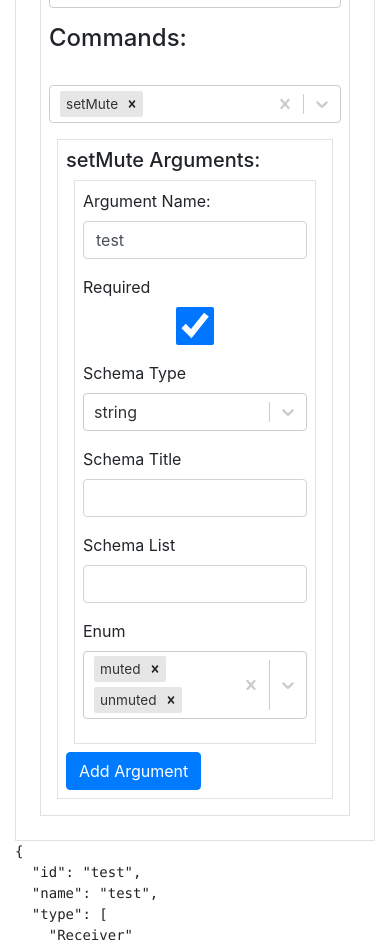
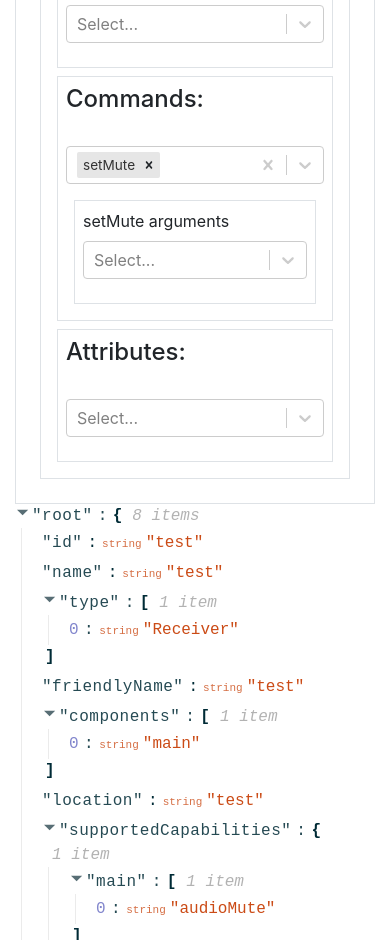
Before and after one commit to megarocks/formio-for-iot, a React (Create React App) app in the folder frontend/: page / in a window 390 px wide. Shown: the part 1060-2000 px from the top of the page. Built offline with nearby package versions, Linux system fonts and the light colour scheme.

Commit message:
everything can be created

```diff
--- a/frontend/package.json
+++ b/frontend/package.json
@@ -12,6 +12,7 @@
     "prettier": "^1.19.1",
     "react": "^16.13.1",
     "react-dom": "^16.13.1",
+    "react-json-view": "^1.19.1",
     "react-scripts": "3.4.0",
     "react-select": "^3.0.8"
   },
--- a/frontend/src/App.js
+++ b/frontend/src/App.js
@@ -1,6 +1,7 @@
 import React, { useState } from 'react'
 import { useFormik } from 'formik'
 import { get } from 'lodash/fp'
+import ReactJson from 'react-json-view'
 
 import SimpleField from './components/SimpleField'
 import SelectField from './components/SelectField'
@@ -31,20 +32,20 @@ function App() {
           name: 'test',
           status: 'test',
           commandNames: ['setMute'],
-          commands: {
-            setMute: {
-              arguments: [
-                {
-                  name: 'test',
-                  required: true,
-                  schema: {
-                    type: 'string',
-                    enum: ['muted', 'unmuted'],
-                  },
-                },
-              ],
-            },
-          },
+          // commands: {
+          //   setMute: {
+          //     arguments: [
+          //       {
+          //         name: 'test',
+          //         required: true,
+          //         schema: {
+          //           type: 'string',
+          //           enum: ['muted', 'unmuted'],
+          //         },
+          //       },
+          //     ],
+          //   },
+          // },
         },
       },
     },
@@ -52,6 +53,12 @@ function App() {
       console.log(values)
     },
   })
+
+  const schemaTypeOptions = [
+    { label: 'string', value: 'string' },
+    { label: 'integer', value: 'integer' },
+    { label: 'object', value: 'object' },
+  ]
 
   const [typeOptions, setTypeOptions] = useState([
     { label: 'Receiver', value: 'Receiver' },
@@ -72,11 +79,20 @@ function App() {
     { label: 'zone2', value: 'zone2' },
   ])
 
-  //
   const [commandsOptions, setCommandsOptions] = useState([
     { label: 'setMute', value: 'setMute' },
     { label: 'mute', value: 'setMute' },
     { label: 'unmute', value: 'unmute' },
+    { label: 'setInputSource', value: 'setInputSource' },
+    { label: 'getInputSource', value: 'getInputSource' },
+    { label: 'setVolumedB', value: 'setVolumedB' },
+    { label: 'getVolumedB', value: 'getVolumedB' },
+    { label: 'setVolume', value: 'setVolume' },
+    { label: 'getVolume', value: 'getVolume' },
+    { label: 'volumeUp', value: 'volumeUp' },
+    { label: 'volumeDown', value: 'volumeDown' },
+    { label: 'on', value: 'on' },
+    { label: 'off', value: 'off' },
   ])
 
   const [stringArgumentEnumOptions, setStringArgumentEnumOptions] = useState([
@@ -84,7 +100,10 @@ function App() {
     { label: 'unmuted', value: 'unmuted' },
   ])
 
-  const [listsOptions, setListsOptions] = useState([{ label: 'inputs', value: 'inputs' }])
+  const [listsOptions, setListsOptions] = useState([
+    { label: 'inputs', value: 'inputs' },
+    { label: 'modes', value: 'modes' },
+  ])
 
   const [listItemOptions, setListItemOptions] = useState([
     { label: 'CBL/SAT', value: 'CBL/SAT' },
@@ -105,6 +124,53 @@ function App() {
     { label: 'HDMI 5', value: 'HDMI 5' },
     { label: 'HDMI 6', value: 'HDMI 6' },
     { label: 'HDMI 7', value: 'HDMI 7' },
+
+    { label: 'STEREO', value: 'STEREO' },
+    { label: 'DIRECT', value: 'DIRECT' },
+    { label: 'FILM', value: 'FILM' },
+    { label: 'ACTION', value: 'ACTION' },
+    { label: 'MUSICAL', value: 'MUSICAL' },
+    { label: 'ORCHESTRA', value: 'ORCHESTRA' },
+    { label: 'UNPLUGGED', value: 'UNPLUGGED' },
+    { label: 'STUDIO-MIX', value: 'STUDIO-MIX' },
+    { label: 'TV LOGIC', value: 'TV LOGIC' },
+    { label: 'ALL CH STEREO', value: 'ALL CH STEREO' },
+    { label: 'THEATER', value: 'THEATER' },
+    { label: 'ENHANCED', value: 'ENHANCED' },
+    { label: 'MONO', value: 'MONO' },
+    { label: 'PURE AUDIO', value: 'PURE AUDIO' },
+    { label: 'FULL MONO', value: 'FULL MONO' },
+    { label: 'Multi Zone Music', value: 'Multi Zone Music' },
+    { label: 'Straight Decode', value: 'Straight Decode' },
+    { label: 'DOLBY ATMOS', value: 'DOLBY ATMOS' },
+    { label: 'PLII Music', value: 'PLII Music' },
+    { label: 'DTS:X/Neural:X', value: 'DTS:X/Neural:X' },
+    { label: 'Neo:6 Music', value: 'Neo:6 Music' },
+    { label: 'PLII Game', value: 'PLII Game' },
+    { label: 'Auto Surround', value: 'Auto Surround' },
+  ])
+
+  const [attributeOptions, setAttributeOptions] = useState([
+    { label: 'switch', value: 'switch' },
+    { label: 'mute', value: 'mute' },
+    { label: 'inputSource', value: 'inputSource' },
+    { label: 'volume', value: 'volume' },
+    { label: 'volumedB', value: 'volumedB' },
+    { label: 'surroundMode', value: 'surroundMode' },
+  ])
+
+  const [propertiesOptions, setPropertiesOptions] = useState([
+    { label: 'value', value: 'value' },
+    { label: 'unit', value: 'unit' },
+    { label: 'supported', value: 'supported' },
+  ])
+
+  const [stringPropertyEnumOptions, setStringPropertyEnumOptions] = useState([
+    { label: 'on', value: 'on' },
+    { label: 'off', value: 'off' },
+    { label: 'muted', value: 'muted' },
+    { label: 'unmuted', value: 'unmuted' },
+    { label: '%', value: '%' },
   ])
 
   const onCreateNewType = created => {
@@ -135,9 +201,23 @@ function App() {
     setListItemOptions([...listItemOptions, { label: created, value: created }])
   }
 
+  const onCreateNewAttribute = created => {
+    setAttributeOptions([...attributeOptions, { label: created, value: created }])
+  }
+
+  const onCreateNewProperty = created => {
+    setPropertiesOptions([...propertiesOptions, { label: created, value: created }])
+  }
+
+  const componentNames = get('components', formik.values) || []
+
+  const supportedCapabilities = Object.entries(formik.values.supportedCapabilities || {})
+
   return (
     <DeviceDefinitionContext.Provider value={{ formik }}>
-      <div className='App container'>
+      <div className='App container-fluid'>
+        <div className='row'>
+          <div className='col-sm'>
             <form onSubmit={formik.handleSubmit}>
               <SimpleField fieldName='id' label='Device Definition ID' />
               <SimpleField fieldName='name' label='Device Definition Name' />
@@ -149,49 +229,51 @@ function App() {
                 label='Components'
                 onCreateOption={onCreateNewComponent}
               />
-          {(get('values.components', formik) || []).map(component => (
+              {componentNames.map(componentName => (
                 <SelectField
-              fieldName={`supportedCapabilities.${component}`}
+                  fieldName={`supportedCapabilities.${componentName}`}
                   options={capabilityOptions}
-              label={`${component} capabilities`}
+                  label={`${componentName} capabilities`}
                   onCreateOption={onCreateNewCapability}
                 />
               ))}
 
-          {Object.entries(formik.values.supportedCapabilities || {}).map(([component, capabilities]) => (
+              {supportedCapabilities.map(([componentName, capabilities]) => (
                 <div className='border p-3'>
-              {capabilities.map(capability => {
-                const fieldNamePrefix = `${component}.${capability}`
+                  {capabilities.map(capabilityName => {
+                    const capabilityPath = `${componentName}.${capabilityName}`
 
-                const commandNames = get(`values.${fieldNamePrefix}.commandNames`, formik) || []
-                const listsNames = get(`values.${fieldNamePrefix}.listsNames`, formik) || []
+                    const attributeNames = get(`${capabilityPath}.attributeNames`, formik.values) || []
+                    const commandNames = get(`${capabilityPath}.commandNames`, formik.values) || []
+                    const listsNames = get(`${capabilityPath}.listsNames`, formik.values) || []
 
-                const addNewArgument = command => () => {
-                  const currentArguments = get(`values.${fieldNamePrefix}.commands.${command}.arguments`, formik) || []
-                  formik.setFieldValue(`${fieldNamePrefix}.commands.${command}.arguments`, [...currentArguments, {}])
+                    const addNewArgument = commandName => () => {
+                      const currentArguments =
+                        get(`${capabilityPath}.commands.${commandName}.arguments`, formik.values) || []
+                      formik.setFieldValue(`${capabilityPath}.commands.${commandName}.arguments`, [
+                        ...currentArguments,
+                        {},
+                      ])
                     }
 
                     return (
                       <div className='p-2 m-2 border'>
                         <h3>
-                      {component} component, {capability} capability:
+                          {componentName} component, {capabilityName} capability:
                         </h3>
-                    <SimpleField fieldName={`${fieldNamePrefix}.id`} label={`${component} - ${capability} ID:`} />
-                    <SimpleField
-                      fieldName={`${fieldNamePrefix}.version`}
-                      label={`${component} - ${capability} Version:`}
-                      type='number'
-                    />
-                    <SimpleField fieldName={`${fieldNamePrefix}.name`} label={`${component} - ${capability} Name:`} />
-                    <SimpleField
-                      fieldName={`${fieldNamePrefix}.status`}
-                      label={`${component} - ${capability} Status:`}
-                    />
 
+                        <div className='border p-2 m-2'>
+                          <SimpleField fieldName={`${capabilityPath}.id`} label={`ID:`} />
+                          <SimpleField fieldName={`${capabilityPath}.version`} label={`Version:`} type='number' />
+                          <SimpleField fieldName={`${capabilityPath}.name`} label={`Name:`} />
+                          <SimpleField fieldName={`${capabilityPath}.status`} label={`Status:`} />
+                        </div>
+
+                        <div className='border p-2 m-2'>
                           <h4>Lists:</h4>
                           <SelectField
                             options={listsOptions}
-                      fieldName={`${fieldNamePrefix}.listsNames`}
+                            fieldName={`${capabilityPath}.listsNames`}
                             onCreateOption={onCreateNewList}
                           />
                           {listsNames.map(listName => {
@@ -199,99 +281,98 @@ function App() {
                               <SelectField
                                 label={`${listName} list:`}
                                 options={listItemOptions}
-                          fieldName={`${fieldNamePrefix}.lists.${listName}`}
+                                fieldName={`${capabilityPath}.lists.${listName}`}
                                 onCreateOption={onCreateNewListItem}
                               />
                             )
                           })}
+                        </div>
 
+                        <div className='border p-2 m-2'>
                           <h4>Commands:</h4>
                           <SelectField
                             options={commandsOptions}
-                      fieldName={`${fieldNamePrefix}.commandNames`}
+                            fieldName={`${capabilityPath}.commandNames`}
                             onCreateOption={onCreateNewCommand}
                           />
-                    {commandNames.map(command => {
+                          {commandNames.map(commandName => {
+                            const capabilityCommandPath = `${capabilityPath}.commands.${commandName}`
+                            const commandArguments = get(`${capabilityCommandPath}.arguments`, formik.values) || []
+                            const argumentNames = commandArguments.map(a => a.name)
                             return (
                               <div className='m-2 p-2 border'>
-                          <h5>{command} Arguments:</h5>
-                          {(get(`values.${fieldNamePrefix}.commands.${command}.arguments`, formik) || []).map(
-                            (argument, idx) => {
+                                <SelectField
+                                  options={argumentNames.map(a => ({ label: a, value: a }))}
+                                  fieldName={`${capabilityCommandPath}.argumentNames`}
+                                  label={`${commandName} arguments`}
+                                  onCreateOption={created => {
+                                    formik.setFieldValue(`${capabilityCommandPath}.argumentNames`, [
+                                      ...argumentNames,
+                                      created,
+                                    ])
+                                    formik.setFieldValue(`${capabilityCommandPath}.arguments`, [
+                                      ...commandArguments,
+                                      { name: created },
+                                    ])
+                                  }}
+                                />
+
+                                {commandArguments.map((argument, idx) => {
+                                  const argumentPath = `${capabilityCommandPath}.arguments.${idx}`
+                                  const argumentType = get(`${argumentPath}.schema.type`, formik.values)
                                   return (
                                     <div className='p-2 m-2 border'>
+                                      <h5>Argument {argument.name}</h5>
                                       <SimpleField
-                                    fieldName={`${fieldNamePrefix}.commands.${command}.arguments.${idx}.name`}
-                                    label='Argument Name:'
-                                  />
-                                  <SimpleField
-                                    fieldName={`${fieldNamePrefix}.commands.${command}.arguments.${idx}.required`}
+                                        fieldName={`${argumentPath}.required`}
                                         type='checkbox'
                                         inputProps={{
-                                      checked: get(
-                                        `values.${fieldNamePrefix}.commands.${command}.arguments.${idx}.required`,
-                                        formik,
-                                      ),
+                                          checked: get(`${argumentPath}.required`, formik.values),
                                         }}
                                         label='Required'
                                       />
                                       <SelectField
                                         isMulti={false}
-                                    fieldName={`${fieldNamePrefix}.commands.${command}.arguments.${idx}.schema.type`}
+                                        fieldName={`${argumentPath}.schema.type`}
                                         label='Schema Type'
-                                    options={[
-                                      { label: 'string', value: 'string' },
-                                      { label: 'integer', value: 'integer' },
-                                      { label: 'object', value: 'object' },
-                                    ]}
+                                        options={schemaTypeOptions}
                                       />
-                                  <SimpleField
-                                    fieldName={`${fieldNamePrefix}.commands.${command}.arguments.${idx}.schema.title`}
-                                    label='Schema Title'
-                                  />
-                                  <SimpleField
-                                    fieldName={`${fieldNamePrefix}.commands.${command}.arguments.${idx}.schema.list`}
-                                    label='Schema List'
-                                  />
-                                  {(get(
-                                    `values.${fieldNamePrefix}.commands.${command}.arguments.${idx}.schema.type`,
-                                    formik,
-                                  ) === 'integer' && (
+                                      <SimpleField fieldName={`${argumentPath}.schema.title`} label='Schema Title' />
+                                      {(argumentType === 'integer' && (
                                         <>
                                           <SimpleField
-                                        fieldName={`${fieldNamePrefix}.commands.${command}.arguments.${idx}.schema.minimum`}
+                                            fieldName={`${argumentPath}.schema.minimum`}
                                             label='Minimum'
                                             type='number'
                                           />
                                           <SimpleField
-                                        fieldName={`${fieldNamePrefix}.commands.${command}.arguments.${idx}.schema.maximum`}
+                                            fieldName={`${argumentPath}.schema.maximum`}
                                             label='Maximum'
-                                        type='number'
-                                      />
-                                      <SimpleField
-                                        fieldName={`${fieldNamePrefix}.commands.${command}.arguments.${idx}.schema.default`}
-                                        label='Default'
                                             type='number'
                                           />
                                         </>
                                       )) ||
-                                    (get(
-                                      `values.${fieldNamePrefix}.commands.${command}.arguments.${idx}.schema.type`,
-                                      formik,
-                                    ) === 'string' && (
+                                        (argumentType === 'string' && (
+                                          <>
+                                            {!!listsNames.length && (
+                                              <SimpleField
+                                                fieldName={`${argumentPath}.schema.list`}
+                                                label='Schema List'
+                                              />
+                                            )}
                                             <SelectField
-                                        fieldName={`${fieldNamePrefix}.commands.${command}.arguments.${idx}.schema.enum`}
+                                              fieldName={`${argumentPath}.schema.enum`}
                                               options={stringArgumentEnumOptions}
                                               label='Enum'
                                               onCreateOption={onCreateNewStringArgumentEnumOption}
                                             />
+                                          </>
                                         ))}
-                                </div>
-                              )
-                            },
-                          )}
-                          <button className='btn btn-primary' onClick={addNewArgument(command)}>
-                            Add Argument
-                          </button>
+                                      <SimpleField
+                                        fieldName={`${argumentPath}.schema.default`}
+                                        label='Default'
+                                        type={argumentType === 'string' ? 'text' : 'number'}
+                                      />
                                     </div>
                                   )
                                 })}
@@ -299,9 +380,117 @@ function App() {
                             )
                           })}
                         </div>
+
+                        <div className='border p-2 m-2'>
+                          <h4>Attributes:</h4>
+                          <SelectField
+                            options={attributeOptions}
+                            fieldName={`${capabilityPath}.attributeNames`}
+                            onCreateOption={onCreateNewAttribute}
+                          />
+                          {attributeNames.map(attributeName => {
+                            const currentAttributeSchemaPath = `${capabilityPath}.attributes.${attributeName}.schema`
+                            const propertyNames =
+                              get(`${currentAttributeSchemaPath}.propertyNames`, formik.values) || []
+
+                            return (
+                              <div className='border m-2 p-2'>
+                                <h5>Attribute {attributeName}:</h5>
+                                <SelectField
+                                  isMulti={false}
+                                  fieldName={`${currentAttributeSchemaPath}.type`}
+                                  label='Schema Type'
+                                  options={schemaTypeOptions}
+                                />
+                                <SimpleField
+                                  fieldName={`${currentAttributeSchemaPath}.additionalProperties`}
+                                  type='checkbox'
+                                  inputProps={{
+                                    checked: get(`${currentAttributeSchemaPath}.additionalProperties`, formik.values),
+                                  }}
+                                  label='Additional Properties'
+                                />
+                                <SelectField
+                                  fieldName={`${currentAttributeSchemaPath}.propertyNames`}
+                                  label='Properties'
+                                  options={propertiesOptions}
+                                  onCreateOption={onCreateNewProperty}
+                                />
+                                <SelectField
+                                  fieldName={`${currentAttributeSchemaPath}.required`}
+                                  label='Required Properties'
+                                  options={propertyNames.map(p => ({ label: p, value: p }))}
+                                />
+                                {propertyNames.map(propertyName => {
+                                  const propertyPath = `${currentAttributeSchemaPath}.properties.${propertyName}`
+                                  const propertyType = get(`${propertyPath}.type`, formik.values)
+                                  return (
+                                    <div className='m-2 p-2 border'>
+                                      <h6>Property {propertyName}:</h6>
+                                      <SimpleField fieldName={`${propertyPath}.title`} label={`Title:`} />
+                                      <SelectField
+                                        isMulti={false}
+                                        fieldName={`${propertyPath}.type`}
+                                        label='Type'
+                                        options={schemaTypeOptions}
+                                      />
+
+                                      {propertyType === 'string' && (
+                                        <>
+                                          <SelectField
+                                            fieldName={`${propertyPath}.enum`}
+                                            label='Enum'
+                                            options={stringPropertyEnumOptions}
+                                          />
+                                          {!!listsNames.length && (
+                                            <SelectField
+                                              isMulti={false}
+                                              fieldName={`${propertyPath}.list`}
+                                              label='List'
+                                              options={listsNames.map(l => ({ label: l, value: l }))}
+                                            />
+                                          )}
+                                        </>
+                                      )}
+
+                                      {propertyType === 'integer' && (
+                                        <>
+                                          <SimpleField
+                                            fieldName={`${propertyPath}.minimum`}
+                                            label='Minimum'
+                                            type='number'
+                                          />
+                                          <SimpleField
+                                            fieldName={`${propertyPath}.maximum`}
+                                            label='Maximum'
+                                            type='number'
+                                          />
+                                        </>
+                                      )}
+
+                                      <SimpleField
+                                        fieldName={`${propertyPath}.default`}
+                                        label={`Default:`}
+                                        type={propertyType === 'string' ? 'text' : 'number'}
+                                      />
+                                    </div>
+                                  )
+                                })}
+                              </div>
+                            )
+                          })}
+                        </div>
+                      </div>
+                    )
+                  })}
+                </div>
               ))}
             </form>
-        <pre>{JSON.stringify(formik.values, null, 2)}</pre>
+          </div>
+          <div className='col-sm'>
+            <ReactJson src={formik.values} />
+          </div>
+        </div>
       </div>
     </DeviceDefinitionContext.Provider>
   )
```
Also changed, not shown: 1 other file (tests, documents, lock files or other folders). Lines whose indentation alone changed are shown as unchanged.
